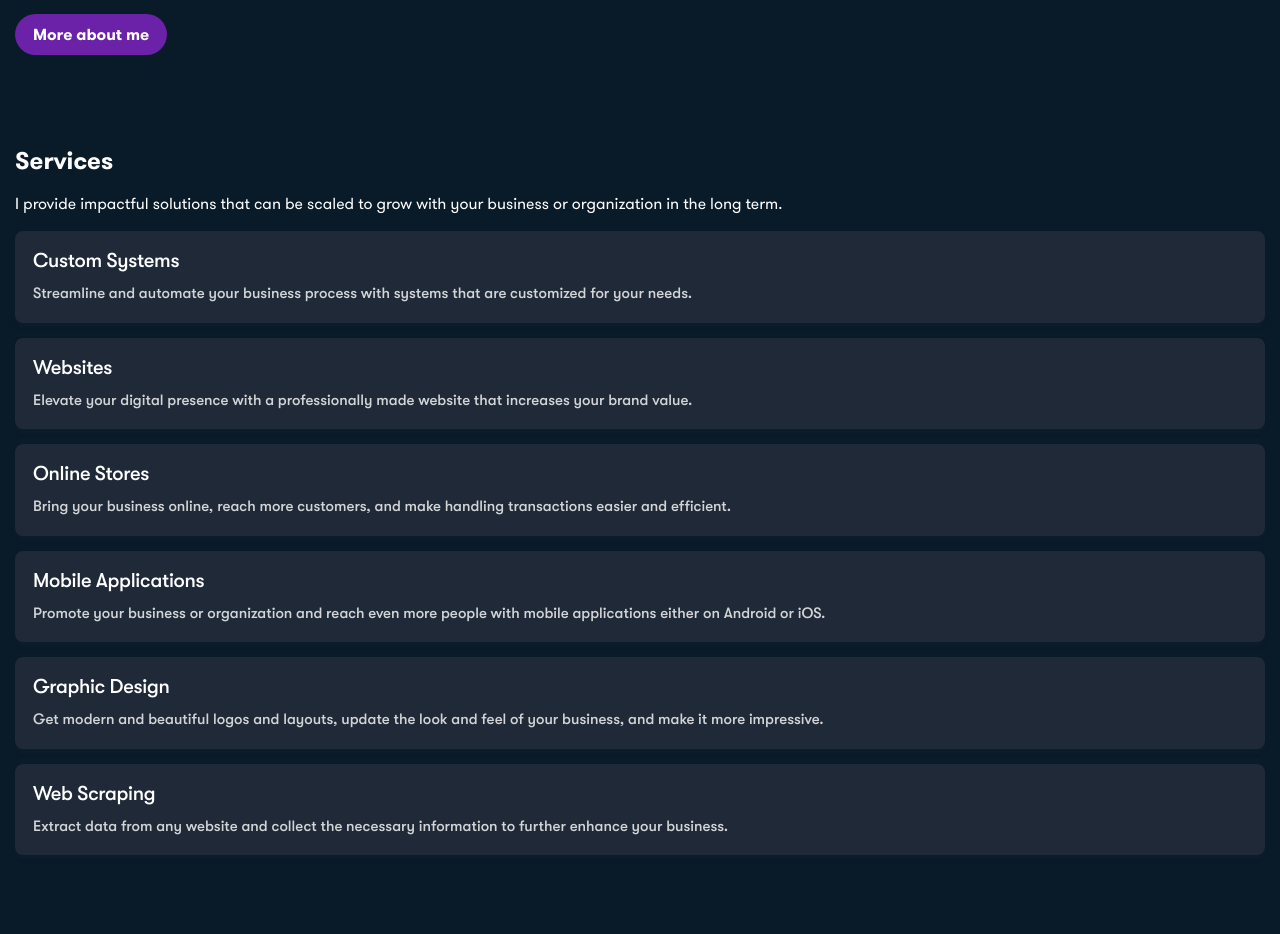
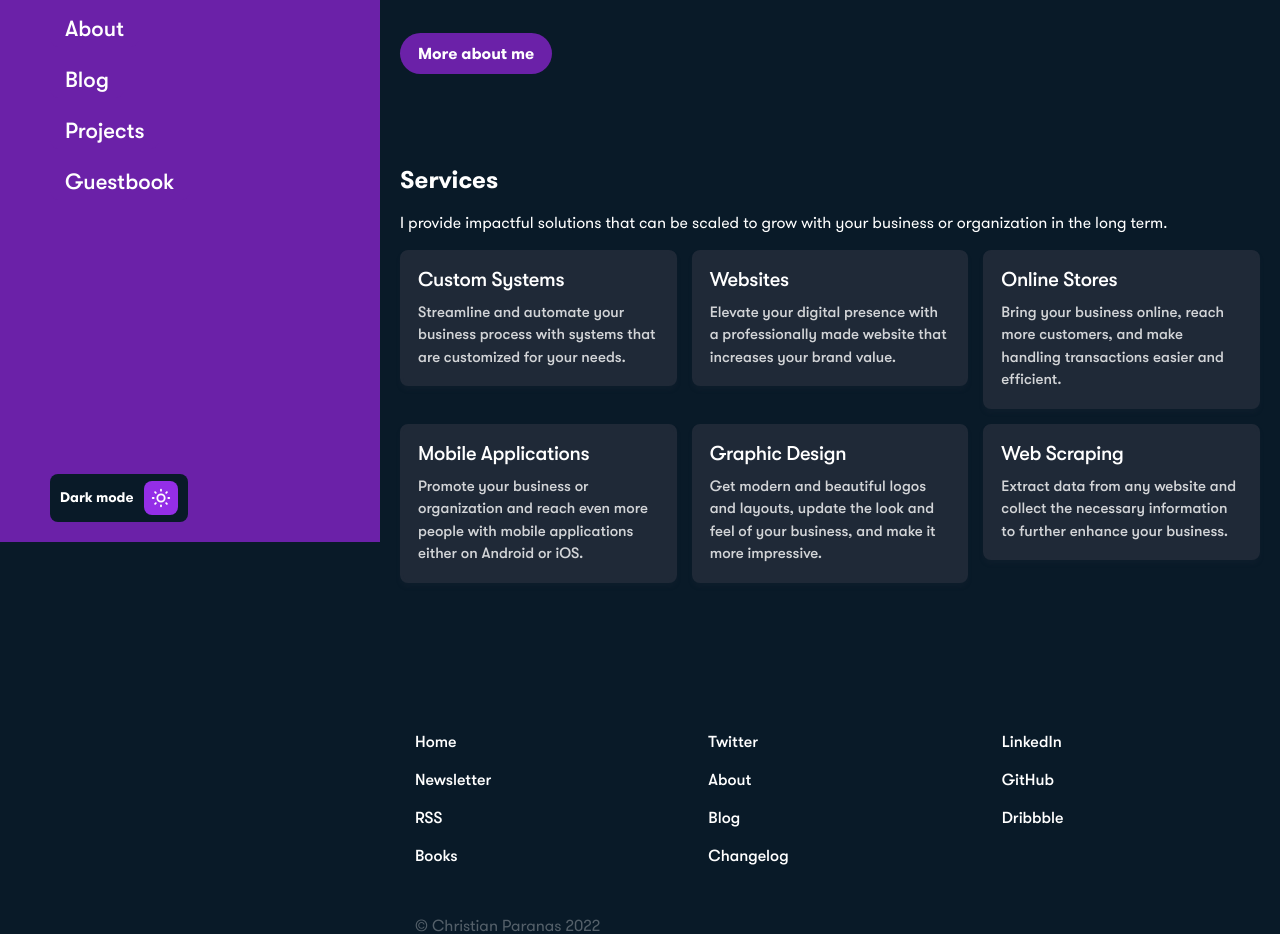
Before and after one commit to christianparanas/portv4, a Next.js app: page / in a window 1280 px wide. Shown: the part 258-1192 px from the top of the page. Built offline with nearby package versions, Linux system fonts and the light colour scheme.

Commit message:
feat: responsive

```diff
--- a/components/nav/nav.jsx
+++ b/components/nav/nav.jsx
@@ -39,7 +39,7 @@ export default function Nav() {
           <div className={styles.prof}>Web Developer</div>
         </div>
         <div className={styles.ops}>
-          <ThemeChanger />
+          <div className={styles.togCon1}><ThemeChanger /></div>
           <Hamburger color="#fff" toggled={isOpen} toggle={setOpen} />
         </div>
       </div>
@@ -96,6 +96,11 @@ export default function Nav() {
         <div className={styles.sideItems}>
           <Link href="/">
             <div className={`${styles.sideItem} ${asPath == "/" ? styles.activePage : ""}`}>
+              Home
+            </div>
+          </Link>
+          <Link href="/about">
+            <div className={`${styles.sideItem} ${asPath == "/about" ? styles.activePage : ""}`}>
               About
             </div>
           </Link>
--- a/components/nav/nav.module.scss
+++ b/components/nav/nav.module.scss
@@ -34,8 +34,8 @@
       display: flex;
       align-items: center;
 
-      .themeChanger {
-        margin-right: 20px;
+      .togCon1 {
+        margin-right: 12px;
       }
 
       div:nth-child(2), .hamburger-react {
@@ -123,7 +123,7 @@
 }
 
 @media only screen and (min-width: 452px) {
-  .nav {
+  .wrapper {
     position: fixed;
     width: 100%;
     z-index: 100;
@@ -143,12 +143,13 @@
 }
 
 @media only screen and (min-width: 999px) {
-  .nav {
+  .wrapper {
     position: fixed;
     width: 380px;
     height: 100%;
     z-index: 100;
     padding: 80px 50px 144px 50px;
+    background: #6b21a8;
 
     .toggle {
       margin-left: 15px;
@@ -156,10 +157,14 @@
       bottom: 0;
       display: flex;
       margin: 20px 0;
+
+      span {
+        font-weight: 800;
+      }
     }
 
     .ham,
-    .nav_overlay {
+    .overlay {
       display: none;
     }
 
@@ -168,8 +173,6 @@
       position: relative;
 
       .sideHead {
-
-
         .prof {
           color: rgba(255, 255, 255, 0.6);
           font-size: 15px;
@@ -193,6 +196,7 @@
           transition: all 0.3s ease-in-out;
           border-radius: 8px;
           padding: 5px 15px 5px 15px;
+          font-weight: 500;
 
 
           &:hover {
--- a/components/page/page.jsx
+++ b/components/page/page.jsx
@@ -21,11 +21,14 @@ const Page = ({ children }) => (
   <div className={styles.container}>
     <Nav />
 
-    <main className={styles.main}>
-      {children}
-    </main>
+    <div className={styles.content}>
+      <main className={styles.main}>
+        {children}
+      </main>
+    </div>
     <footer className={styles.footer}>
-      <ul className={styles.links}>
+      <div className={styles.footer_content}>
+        <ul className={styles.links}>
         {footerLinks.map(link => (
           <li key={link.name}>
             <Link href={link.url}>
@@ -35,6 +38,7 @@ const Page = ({ children }) => (
         ))}
       </ul>
       <p className={styles.copyright}>&copy; Christian Paranas {new Date().getFullYear()}</p>
+      </div>
     </footer>
   </div>
 )
--- a/components/page/page.module.scss
+++ b/components/page/page.module.scss
@@ -1,27 +1,59 @@
-.container {
+.content {
+  min-height: calc(100vh - 280px);
 
-}
+  @media (min-width: 999px) {
+    display: grid;
+    grid-template-columns: 380px 1fr;
+  }
 
-.main {
-  padding: 90px 15px;
-  margin-bottom: 50px;
+  .main {
+    width: 100%;
+    padding: 90px 15px;
+    margin-bottom: 50px;
 
-  @media (min-width: 480px) {
-    margin-bottom: 80px;
+    @media (min-width: 500px) {
+      margin-bottom: 80px;
+      width: 900px;
+      margin: 0 auto;
+      padding: 80px 20px 20px;
+    }
+
+    @media (min-width: 999px) {
+      margin-bottom: 80px;
+      grid-column: 2;
+    }
   }
 }
 
 .footer {
   width: 100%;
   padding: 30px 15px;
-
+  display: grid;
 
   p {
     opacity: 0.3;
   }
+
+  @media (min-width: 500px) {
+    .footer_content {
+      width: 900px;
+      margin: 0 auto;
+      padding: 20px;
+    }
+  }
+
+  @media (min-width: 999px) {
+    grid-template-columns: 380px 1fr;
+
+    .footer_content {
+      grid-column: 2;
+      padding: 20px;
+    }
+  }
 }
+
 .copyright {
-  text-align: center;
+
 }
 
 .links {
--- a/components/pageheader/pageheader.module.scss
+++ b/components/pageheader/pageheader.module.scss
@@ -1,5 +1,5 @@
 .wrapper {
-  margin-bottom: 50px;
+  margin-bottom: 70px;
 
   @media (min-width: 480px) {
     margin-bottom: 90px;
--- a/components/services/services.module.scss
+++ b/components/services/services.module.scss
@@ -17,6 +17,7 @@
 			box-shadow: var(--shadow);
 			border-radius: 8px;
 			padding: 15px;
+			height: fit-content;
 
 			h3, p {
 				margin: 0;
@@ -36,5 +37,13 @@
 			  opacity: 0.8;
 			}
 		}
+
+		@media (min-width: 500px) {
+      grid-template-columns: 1fr 1fr;
+    }
+
+    @media (min-width: 999px) {
+      grid-template-columns: 1fr 1fr 1fr;
+    }
 	}
 }
--- a/pages/guestbook/index.jsx
+++ b/pages/guestbook/index.jsx
@@ -14,7 +14,7 @@ import 'react-loading-skeleton/dist/skeleton.css'
 import { Google } from '../../components/icons'
 import fetcher from '../../lib/fetcher'
 
-
+import Page from 'components/page/page'
 
 const breakpointColumnsObj = {
   default: 2,
@@ -112,7 +112,7 @@ export default function Guests() {
   }
 
   return (
-    <div className="container">
+    <Page>
       <Head>
         <title>Guestbook | Christian Paranas</title>
       </Head>
@@ -209,6 +209,6 @@ export default function Guests() {
         </div>
       </main>
       </FadeIn>
-    </div>
+    </Page>
   )
 }
--- a/pages/projects.jsx
+++ b/pages/projects.jsx
@@ -9,6 +9,8 @@ import 'react-loading-skeleton/dist/skeleton.css'
 
 // import components
 import { Card } from "../components";
+
+import Page from 'components/page/page'
 
 const breakpointColumnsObj = {
   default: 2,
@@ -69,7 +71,7 @@ export default function Projects() {
   }
 
   return (
-    <div className="container">
+    <Page>
       <Head>
         <title>Projects | Christian Paranas</title>
         <link rel="icon" href="/favicon.ico" />
@@ -128,6 +130,6 @@ export default function Projects() {
           </div>
         </main>
       </FadeIn>
-    </div>
+    </Page>
   );
 }
--- /dev/null
+++ b/styles/blog.module.scss
@@ -0,0 +1,105 @@
+
+.wrapper {
+
+
+	.grid_wrapper {
+		display: grid;
+	  grid-gap: 15px;
+
+	  .con {
+			padding: 15px 12px;
+			background: var(--secondaryBg);
+			border-radius: 8px;
+			height: fit-content;
+		  box-shadow: var(--shadow);
+		  border: 3px solid var(--borderColor);
+
+			h4 {
+				margin: 0 0 10px;
+			}
+
+			a {
+				color: var(--secondaryFg);
+			}
+		}
+
+		@media (min-width: 500px) {
+      grid-template-columns: 1fr 1fr;
+    }
+
+    @media (min-width: 999px) {
+      grid-template-columns: 1fr 1fr;
+    }
+	}
+}
+
+
+
+.blog, .blogLayout {
+	height: 100%;
+  min-height: 92vh;
+  position: relative;
+
+  .content {
+	  padding: 90px 30px 30px;
+	  height: fit-content;
+	  min-height: 90vh;
+
+	  .grid_wrapper {
+	  	display: grid;
+	  	grid-gap: 15px;
+
+	  	.con {
+	  		padding: 15px 12px;
+	  		background: var(--secondaryBg);
+	  		border-radius: 8px;
+	  		height: fit-content;
+			  box-shadow: var(--shadow);
+			  border: 3px solid var(--borderColor);
+
+	  		h4 {
+	  			margin: 0 0 10px;
+	  		}
+
+	  		a {
+	  			color: var(--secondaryFg);
+	  		}
+	  	}
+	  }
+	}
+}
+
+.blogLayout {
+	font-family: monospace;
+}
+
+@media only screen and (min-width: 500px) {
+  .blog, .blogLayout {
+
+    .content {
+      width: 800px;
+      margin: 0 auto;
+      padding: 80px 20px 20px;
+
+      .wrapper {
+      	grid-template-columns: 1fr 1fr;
+      }
+    }
+  }
+}
+
+@media only screen and (min-width: 999px) {
+  .blog, .blogLayout {
+    display: grid;
+    grid-template-columns: 380px 1fr;
+
+    .content {
+      grid-column: 2;
+      padding: 90px 30px;
+
+      .wrapper {
+      	grid-template-columns: 1fr 1fr;
+      }
+    }
+  }
+}
--- a/styles/globals.scss
+++ b/styles/globals.scss
@@ -57,7 +57,6 @@ a {
   border-radius: 8px;
   margin-top: 2px;
   cursor: pointer;
-  margin-right: 12px;
 }
 
 .footer {
```
Also changed, not shown: pages/blog/index.jsx (+8 -9 lines), pages/projects.module.scss (added).
